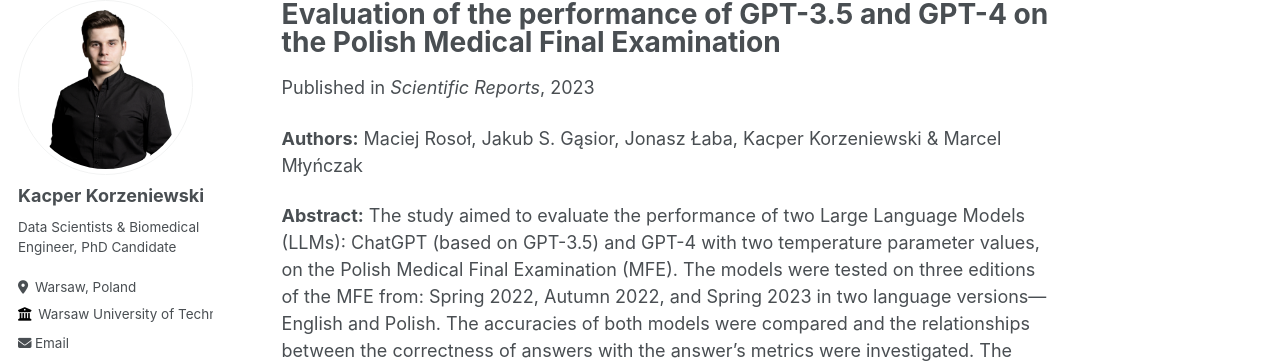
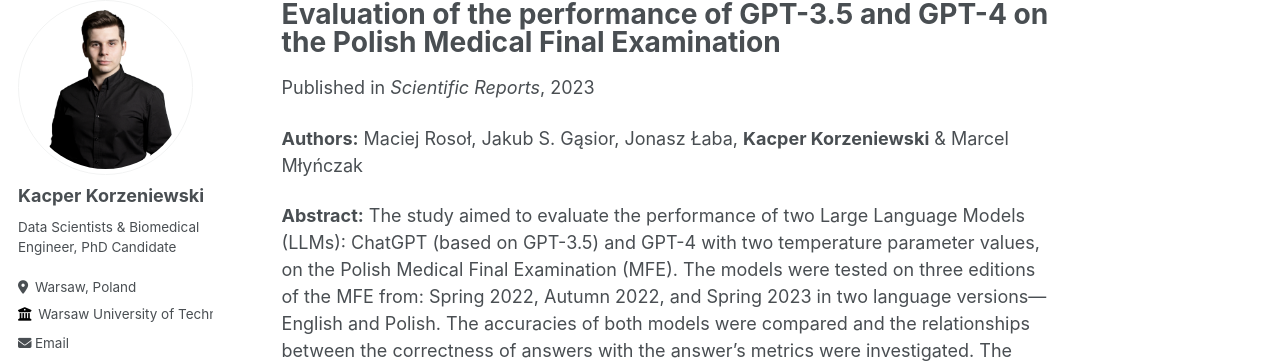
Before and after one commit to KacperKorzen/KacperKorzen.github.io, a Jekyll site: the page built from _publications/2023-11-22-Evaluation-of-the-performance-of-GPT.md, in a window 1280 px wide and 900 px high. Shown: the part 106-469 px from the top of the window. Built offline with Jekyll 4.4.1, drawn with Linux system fonts in a browser that asks for light colours; some web fonts are replaced.

```diff
--- a/_publications/2023-11-22-Evaluation-of-the-performance-of-GPT.md
+++ b/_publications/2023-11-22-Evaluation-of-the-performance-of-GPT.md
@@ -9,7 +9,7 @@ paperurl: 'https://www.nature.com/articles/s41598-023-46995-z'
 citation: 'Rosoł, M., Gąsior, J.S., Łaba, J. et al. Evaluation of the performance of GPT-3.5 and GPT-4 on the Polish Medical Final Examination. Sci Rep 13, 20512 (2023). https://doi.org/10.1038/s41598-023-46995-z'
 ---
 **Authors:**
-Maciej Rosoł, Jakub S. Gąsior, Jonasz Łaba, Kacper Korzeniewski & Marcel Młyńczak
+Maciej Rosoł, Jakub S. Gąsior, Jonasz Łaba, **Kacper Korzeniewski** & Marcel Młyńczak
 
 **Abstract:**
 The study aimed to evaluate the performance of two Large Language Models (LLMs): ChatGPT (based on GPT-3.5) and GPT-4 with two temperature parameter values, on the Polish Medical Final Examination (MFE). The models were tested on three editions of the MFE from: Spring 2022, Autumn 2022, and Spring 2023 in two language versions—English and Polish. The accuracies of both models were compared and the relationships between the correctness of answers with the answer’s metrics were investigated. The study demonstrated that GPT-4 outperformed GPT-3.5 in all three examinations regardless of the language used. GPT-4 achieved mean accuracies of 79.7% for both Polish and English versions, passing all MFE versions. GPT-3.5 had mean accuracies of 54.8% for Polish and 60.3% for English, passing none and 2 of 3 Polish versions for temperature parameter equal to 0 and 1 respectively while passing all English versions regardless of the temperature parameter value. GPT-4 score was mostly lower than the average score of a medical student. There was a statistically significant correlation between the correctness of the answers and the index of difficulty for both models. The overall accuracy of both models was still suboptimal and worse than the average for medical students. This emphasizes the need for further improvements in LLMs before they can be reliably deployed in medical settings. These findings suggest an increasing potential for the usage of LLMs in terms of medical education.
```
Also changed, not shown: _publications/2024-06-04-Detection-of-obstetric-anal-sphincter-injuries.md (+1 -1 lines).
